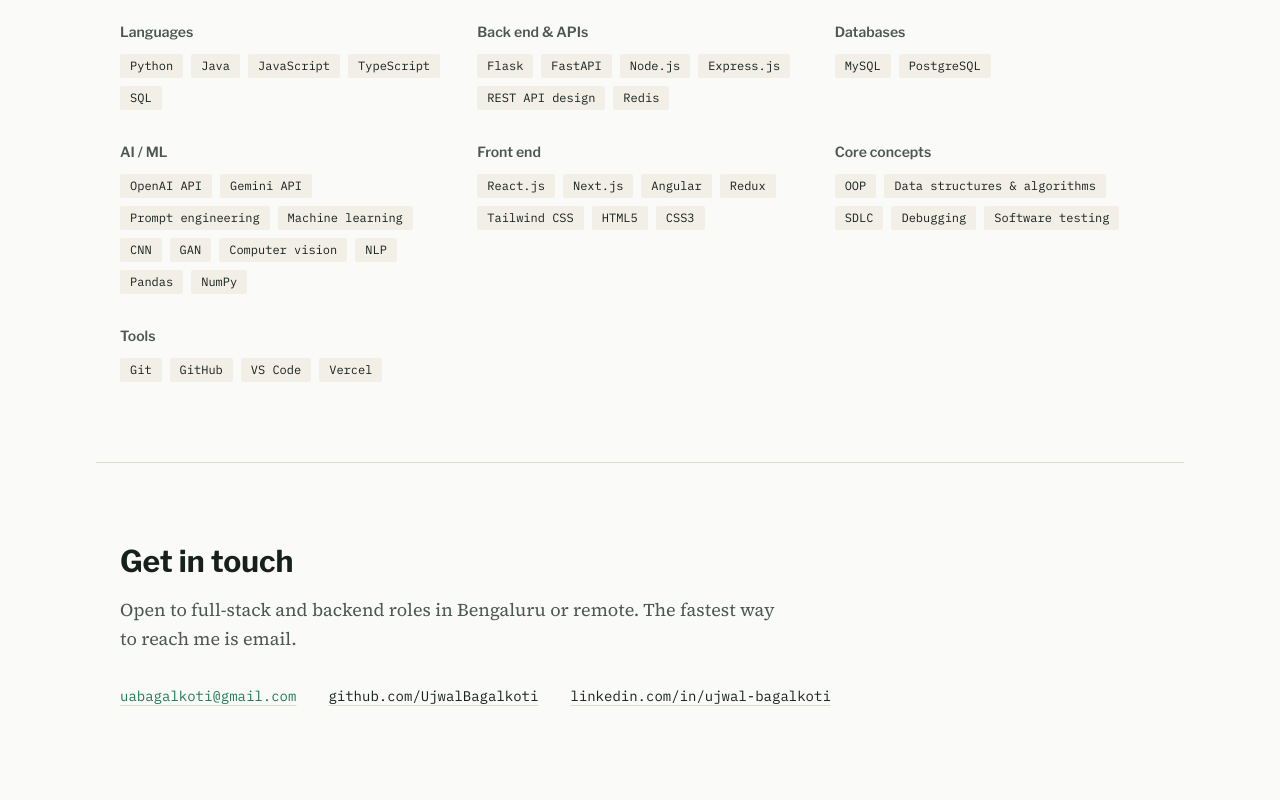
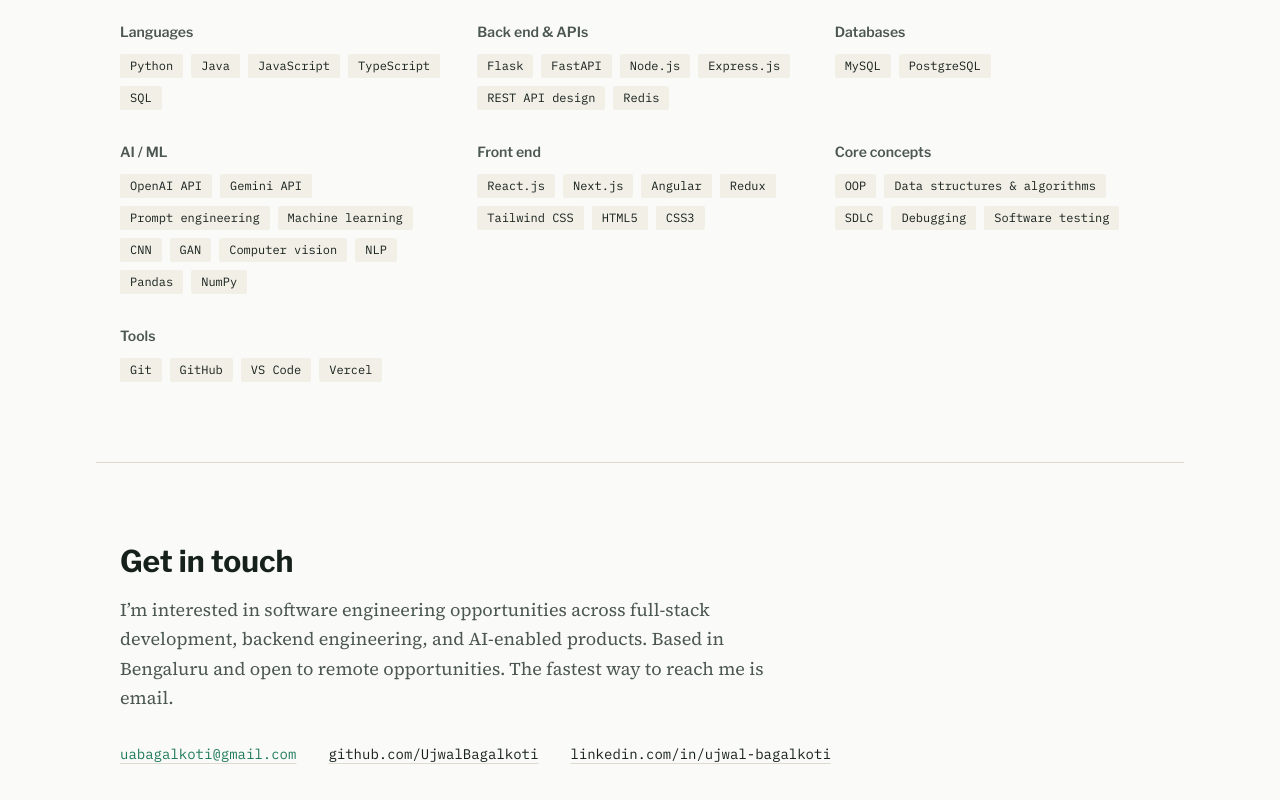
Before and after one commit to UjwalBagalkoti/ujwal-portfolio, a Next.js app: page / in a window 1280 px wide. Shown: the part 2814-3614 px from the top of the page. Built offline with nearby package versions, Linux system fonts and the light colour scheme.

Commit message:
Clarify portfolio contact and role interests

```diff
--- a/components/Contact.tsx
+++ b/components/Contact.tsx
@@ -10,8 +10,10 @@ export default function Contact() {
         Get in touch
       </h2>
       <p className="max-w-prose font-body text-lg leading-relaxed text-ink-soft dark:text-cream/70 mb-8">
-        Open to full-stack and backend roles in Bengaluru or remote.
-        {site.email ? " The fastest way to reach me is email." : ""}
+        I’m interested in software engineering opportunities across full-stack
+        development, backend engineering, and AI-enabled products. Based in
+        Bengaluru and open to remote opportunities. The fastest way to reach
+        me is email.
       </p>
 
       <div className="flex flex-wrap gap-x-8 gap-y-3 font-mono text-sm">
```
